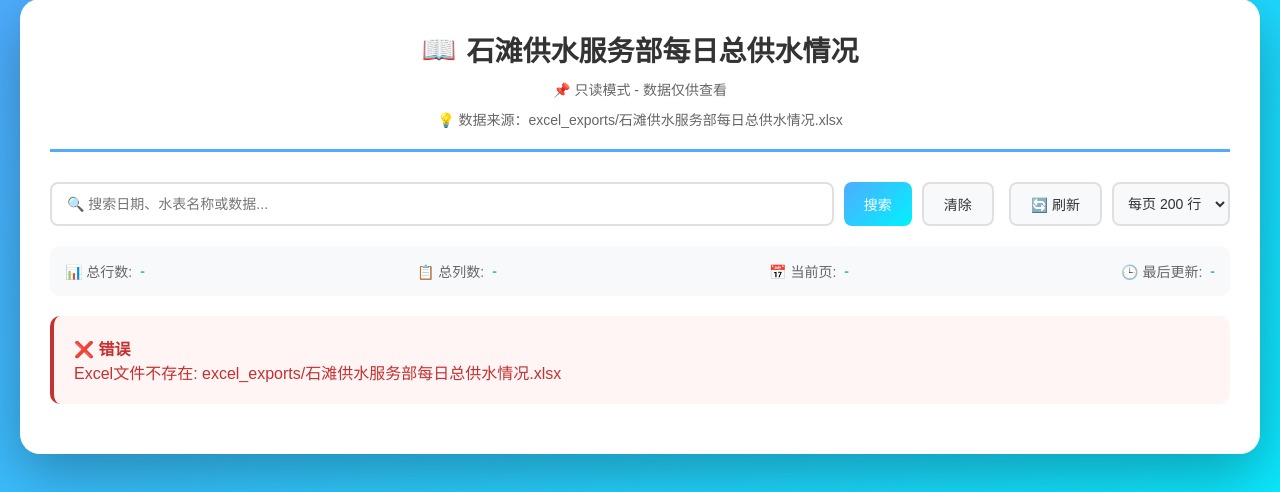
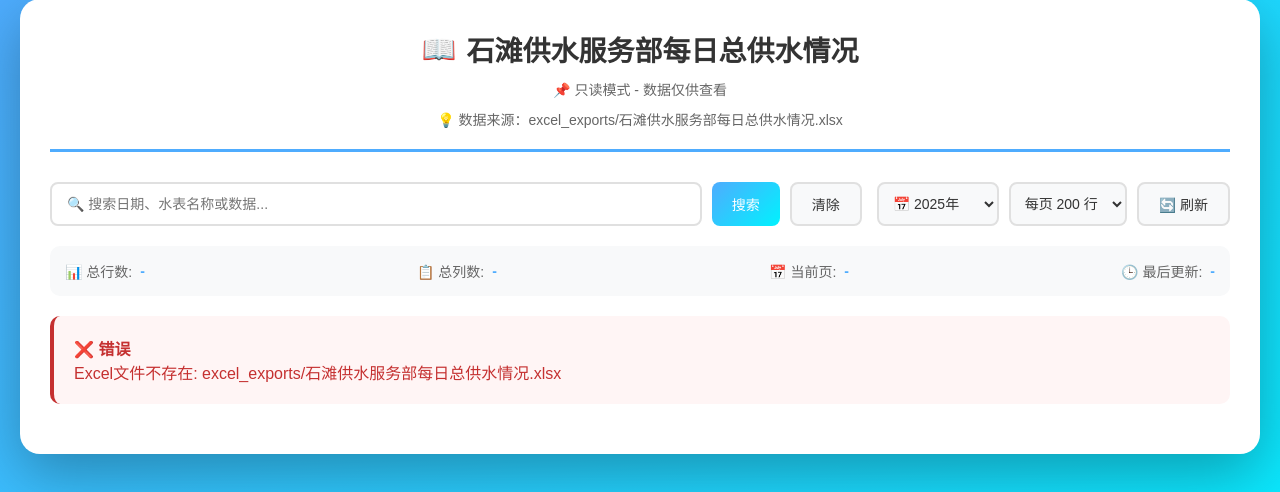
Before and after one commit to jiehuahuang10/getwaterdata, a Flask app: page /view_excel in a window 1280 px wide. Shown: the part 21-513 px from the top of the page. Run offline with Flask 3, Linux system fonts and the light colour scheme.

Commit message:
Add year filter: default show 2025 data only (96.7% data reduction)

```diff
--- a/app_unified.py
+++ b/app_unified.py
@@ -763,7 +763,7 @@
 def get_excel_data():
     """
     获取Excel数据（只读模式）
-    支持分页加载，避免一次性传输过大数据
+    默认只显示当前年份的数据，支持分页和搜索
     """
     try:
         excel_path = DATA_SOURCE_PATH
@@ -774,10 +774,11 @@
                 'message': f'Excel文件不存在: {excel_path}'
             })
 
-        # 获取分页参数
+        # 获取参数
         page = request.args.get('page', 1, type=int)
-        page_size = request.args.get('page_size', 200, type=int)  # 默认每页200行
+        page_size = request.args.get('page_size', 200, type=int)
         search_text = request.args.get('search', '', type=str)
+        year_filter = request.args.get('year', str(datetime.now().year), type=str)  # 默认当前年份
 
         # 读取Excel文件
         wb = openpyxl.load_workbook(excel_path, read_only=True, data_only=True)
@@ -791,15 +792,34 @@
 
         wb.close()
 
-        # 如果有搜索条件，过滤数据
+        if len(all_data) == 0:
+            return jsonify({
+                'success': False,
+                'message': 'Excel文件为空'
+            })
+
+        # 按年份过滤（如果不是"全部"）
+        if year_filter != 'all':
+            header = all_data[0]
+            filtered_by_year = [header]  # 保留表头
+
+            for row in all_data[1:]:
+                # 检查第一列（日期列）是否包含指定年份
+                date_str = str(row[0]) if row and row[0] else ''
+                if year_filter in date_str:
+                    filtered_by_year.append(row)
+        else:
+            filtered_by_year = all_data
+
+        # 如果有搜索条件，进一步过滤
         if search_text:
             search_lower = search_text.lower()
-            filtered_data = [all_data[0]]  # 保留表头
-            for row in all_data[1:]:
+            filtered_data = [filtered_by_year[0]]  # 保留表头
+            for row in filtered_by_year[1:]:
                 if any(search_lower in str(cell).lower() for cell in row):
                     filtered_data.append(row)
         else:
-            filtered_data = all_data
+            filtered_data = filtered_by_year
 
         # 计算分页
         total_rows = len(filtered_data)
--- a/templates/view_excel.html
+++ b/templates/view_excel.html
@@ -326,13 +326,20 @@
                 <button class="btn btn-primary" onclick="performSearch()">搜索</button>
                 <button class="btn btn-secondary" onclick="clearSearch()">清除</button>
             </div>
-            <div style="display: flex; gap: 10px;">
-                <button class="btn btn-secondary" onclick="refreshData()">🔄 刷新</button>
+            <div style="display: flex; gap: 10px; flex-wrap: wrap;">
+                <select id="yearFilter" class="btn btn-secondary" onchange="changeYear()" style="padding: 10px;">
+                    <option value="2025" selected>📅 2025年</option>
+                    <option value="2024">📅 2024年</option>
+                    <option value="2023">📅 2023年</option>
+                    <option value="2022">📅 2022年</option>
+                    <option value="all">📅 全部年份</option>
+                </select>
                 <select id="rowsPerPage" class="btn btn-secondary" onchange="changeRowsPerPage()" style="padding: 10px;">
                     <option value="100">每页 100 行</option>
                     <option value="200" selected>每页 200 行</option>
                     <option value="500">每页 500 行</option>
                 </select>
+                <button class="btn btn-secondary" onclick="refreshData()">🔄 刷新</button>
             </div>
         </div>
 
@@ -373,6 +380,7 @@
         let totalPages = 1;
         let totalRows = 0;
         let searchText = '';
+        let yearFilter = '2025';  // 默认显示2025年
 
         // 页面加载时获取数据
         window.onload = function() {
@@ -386,7 +394,8 @@
 
                 const params = new URLSearchParams({
                     page: page,
-                    page_size: rowsPerPage
+                    page_size: rowsPerPage,
+                    year: yearFilter
                 });
 
                 if (searchText) {
@@ -496,6 +505,13 @@
             document.getElementById('paginationContainer').innerHTML = paginationHtml;
         }
 
+        // 改变年份
+        function changeYear() {
+            const select = document.getElementById('yearFilter');
+            yearFilter = select.value;
+            loadData(1);  // 重新加载第一页
+        }
+
         // 改变每页行数
         function changeRowsPerPage() {
             const select = document.getElementById('rowsPerPage');
```
